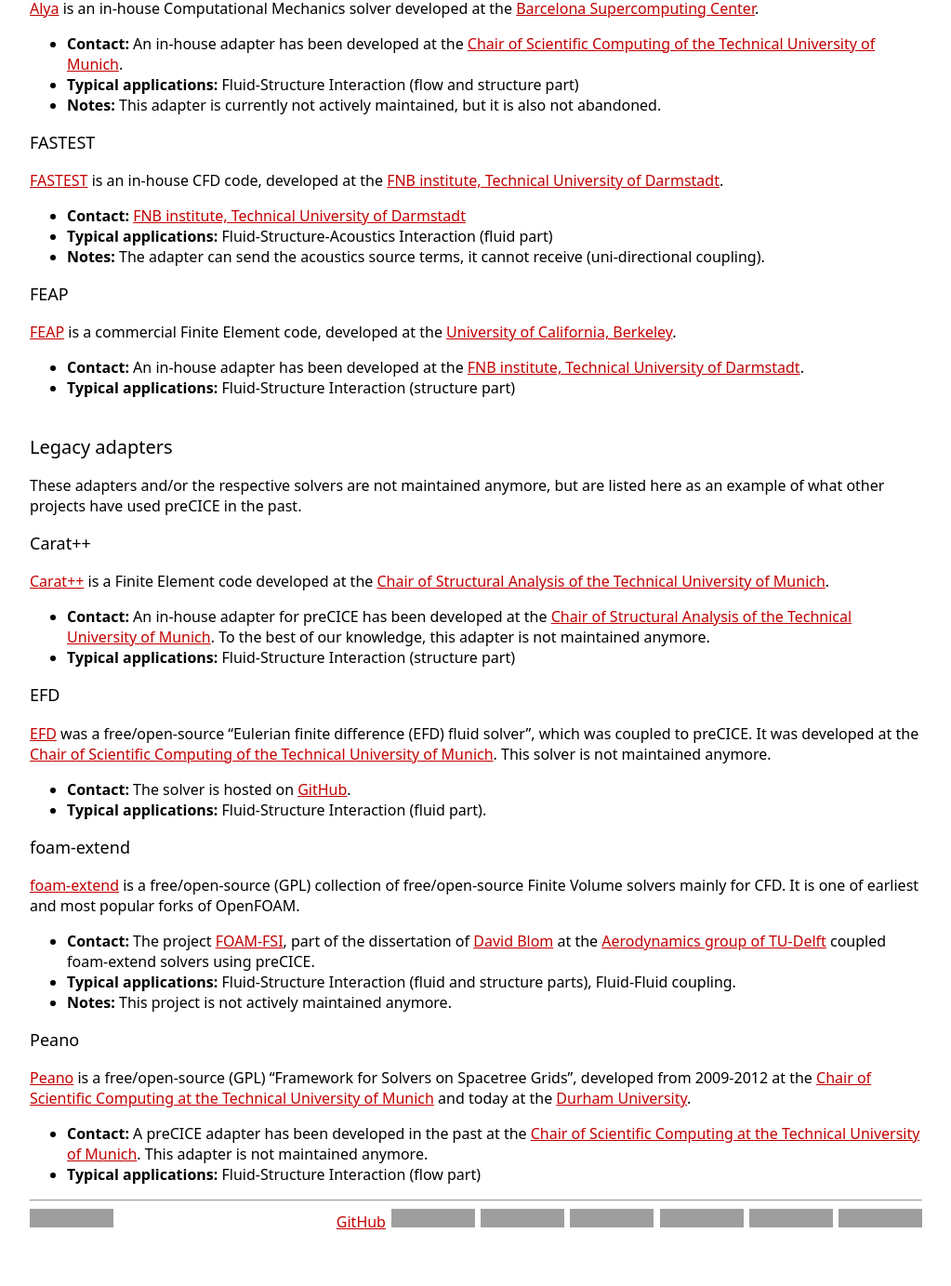
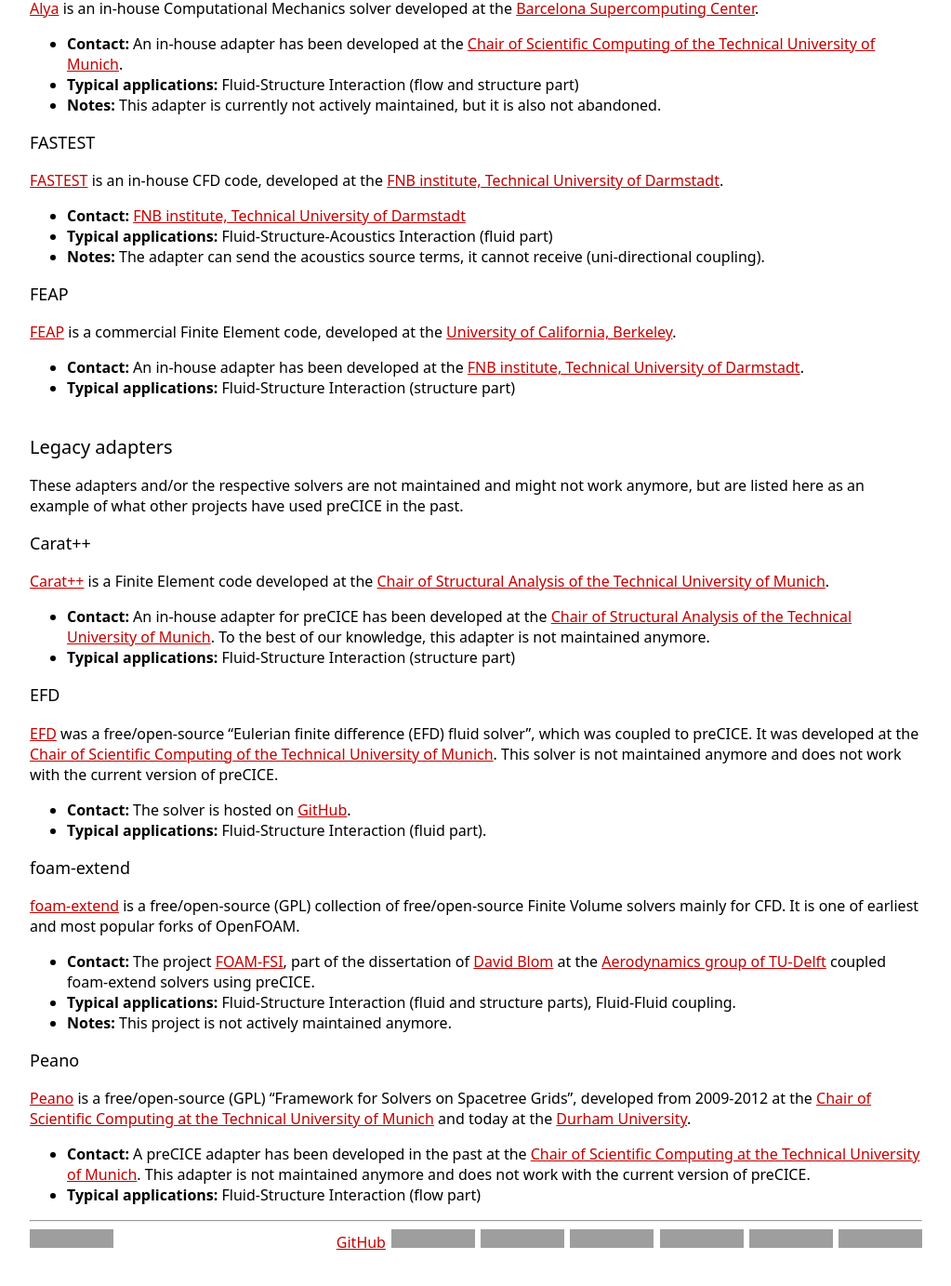
Before and after one commit to precice/precice.github.io_old, a Jekyll site: the page built from 04-codes.md, in a window 1280 px wide and 1400 px high, scrolled down 2286 px, cut to the strip 0-1383 px from the top of the window. Shown: the whole strip at 93% size, without its empty margins (128-1151 px from the left). Built offline with Jekyll 4.4.1, drawn with Linux system fonts in a browser that asks for light colours; grey boxes are pictures that could not be loaded.

Commit message:
Clarification in supported codes

```diff
--- a/04-codes.md
+++ b/04-codes.md
@@ -132,7 +132,7 @@
 
 ## Legacy adapters
 
-These adapters and/or the respective solvers are not maintained anymore, but are
+These adapters and/or the respective solvers are not maintained and might not work anymore, but are
 listed here as an example of what other projects have used preCICE in the past.
 
 ### Carat++
@@ -144,7 +144,7 @@
 
 ### EFD
 
-[EFD](https://github.com/precice/efd) was a free/open-source "Eulerian finite difference (EFD) fluid solver", which was coupled to preCICE. It was developed at the [Chair of Scientific Computing of the Technical University of Munich](https://www5.in.tum.de/). This solver is not maintained anymore.
+[EFD](https://github.com/precice/efd) was a free/open-source "Eulerian finite difference (EFD) fluid solver", which was coupled to preCICE. It was developed at the [Chair of Scientific Computing of the Technical University of Munich](https://www5.in.tum.de/). This solver is not maintained anymore and does not work with the current version of preCICE.
 
 * **Contact:** The solver is hosted on [GitHub](https://github.com/precice/efd).
 * **Typical applications:** Fluid-Structure Interaction (fluid part).
@@ -161,5 +161,5 @@
 
 [Peano](http://www.peano-framework.org/) is a free/open-source (GPL) "Framework for Solvers on Spacetree Grids", developed from 2009-2012 at the [Chair of Scientific Computing at the Technical University of Munich](https://www5.in.tum.de/) and today at the [Durham University](https://community.dur.ac.uk/tobias.weinzierl/home.html).
 
-* **Contact:** A preCICE adapter has been developed in the past at the [Chair of Scientific Computing at the Technical University of Munich](https://www5.in.tum.de/). This adapter is not maintained anymore.
+* **Contact:** A preCICE adapter has been developed in the past at the [Chair of Scientific Computing at the Technical University of Munich](https://www5.in.tum.de/). This adapter is not maintained anymore and does not work with the current version of preCICE.
 * **Typical applications:** Fluid-Structure Interaction (flow part)
```
